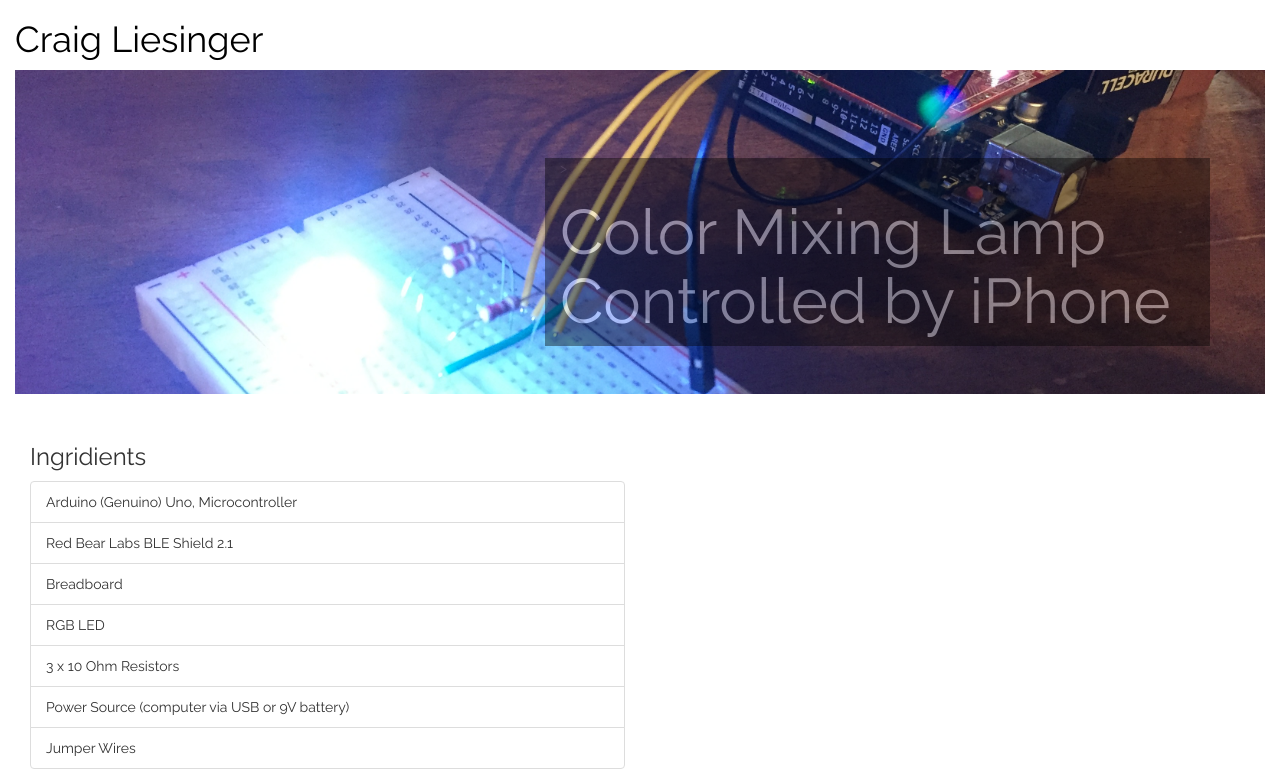
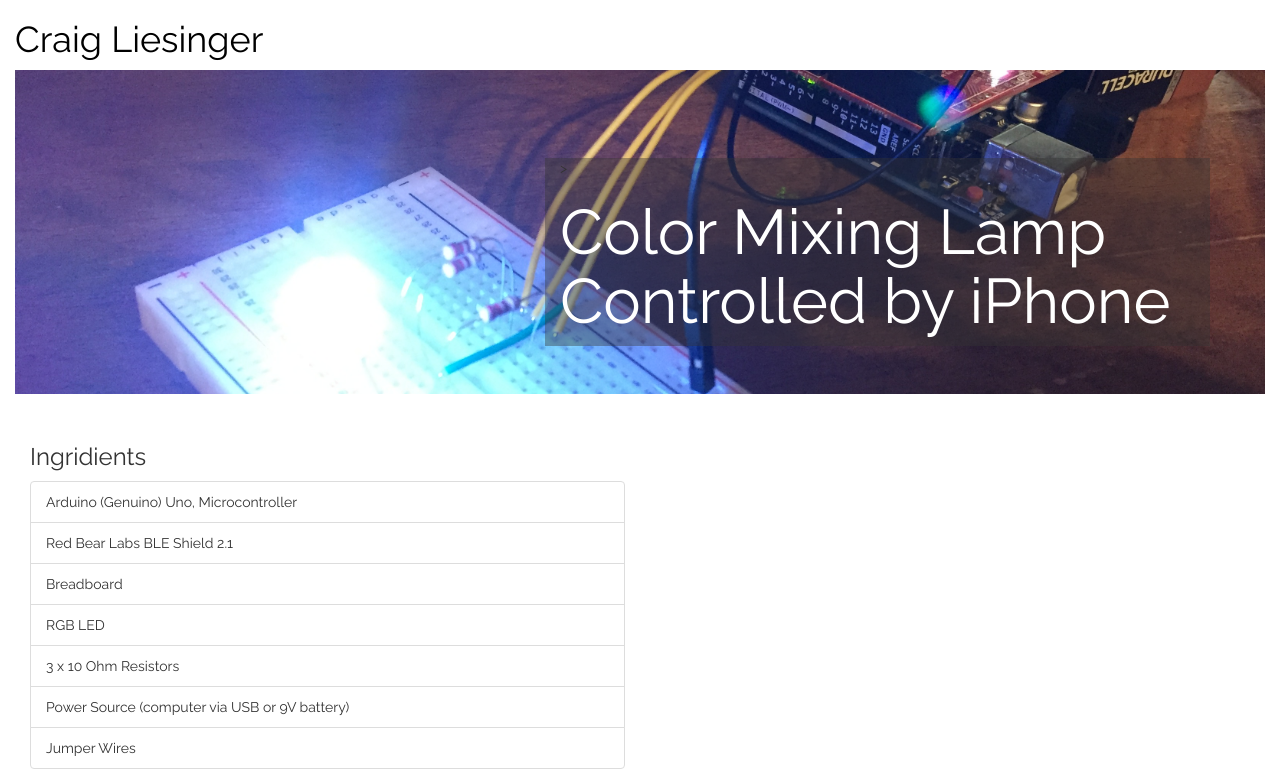
Before and after one commit to craigliesinger/craigliesinger.github.io, a plain HTML site: page index.html at #!/BLED in a window 1280 px wide. Shown: the top 779 px of the page. Drawn offline with nearby package versions, Linux system fonts and the light colour scheme; some packages are replaced by stand-ins of ours.

Commit message:
stlying
again trying to make text solid

```diff
--- a/partials/bled.html
+++ b/partials/bled.html
@@ -5,7 +5,7 @@
 			<div class="col-md-5">
 
 			</div>
-			<div class="col-md-7" style="background-color: #000; opacity: 0.4; filter: alpha(opacity=40);">>
+			<div class="col-md-7" style="background: rgba(50, 50, 50, 0.4);">>
 				<h1 class="centerTextIfSmall" style="color: white;">Color Mixing Lamp Controlled by iPhone</h1>
 			</div>
 		</div>
```
